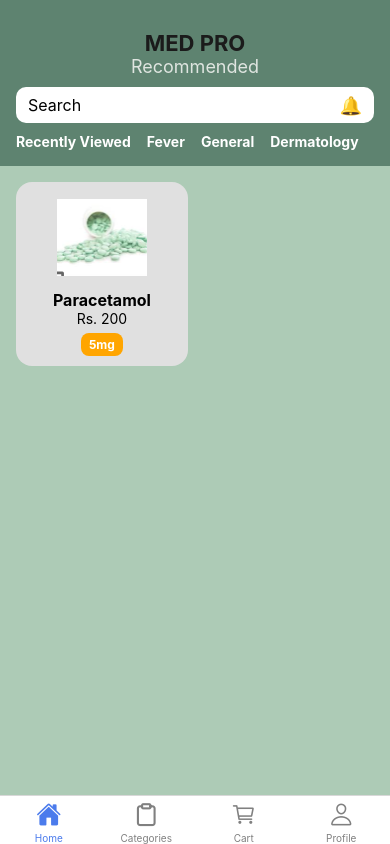
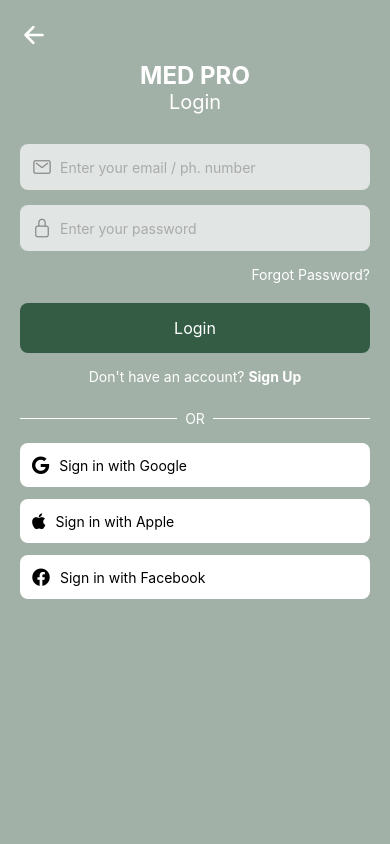
Before and after one commit to DuaArshad-1/MedProFrontE, a React Native app: screen /BottomTab in a window 390 px wide. Built offline with nearby package versions, Linux system fonts and the light colour scheme; what react-native-responsive-fontsize would draw is missing.

Commit message:
added 2 APIs integration

```diff
--- a/App.js
+++ b/App.js
@@ -17,7 +17,7 @@ import HomePage from './screens/HomePage';
 import MedicineCard from './screens/MedicineCard';
 import ForgotPassword from './screens/ForgotPassword';
 import SignupPage from './screens/SignupPage';
-import Camera from './screens/CameraScreen';
+// import Camera from './screens/CameraScreen';
 import EditProfile from './screens/EditProfileScreen';
 import DeliveryDetail from "./screens/DeliveryDetails";
 import PendingO from "./screens/PendingOrders";
--- a/config.js
+++ b/config.js
@@ -2,4 +2,10 @@
 //     const hostUri = Constants.manifest?.hostUri || Constants.expoConfig?.hostUri;
 //     return hostUri?.split(':')[0] || 'localhost';
 //   };
-export const BASE_URL = 'http://192.168.1.4:3000';
+// export const {BASE_URL} = 'http://192.168.10.36:3000';
+import axios from 'axios';
+const  axiosInstance = axios.create({
+    baseURL: 'http://192.168.10.36:3000', // your backend URL here
+  });
+
+export default axiosInstance;
--- a/package.json
+++ b/package.json
@@ -34,6 +34,7 @@
   },
   "devDependencies": {
     "@babel/core": "^7.26.0",
+    "@react-native-community/cli": "^18.0.0",
     "expo-cli": "^4.9.1",
     "metro": "^0.82.0"
   },
--- a/screens/HomePage.js
+++ b/screens/HomePage.js
@@ -1,4 +1,4 @@
-import React from 'react';
+import React, { use } from 'react';
 import { ScrollView } from 'react-native';
 import {
   View,
@@ -11,8 +11,10 @@ import {
   SafeAreaView,
   StatusBar,
 } from 'react-native';
+import { useEffect } from 'react';
+import { useState } from 'react';
 import { useNavigation } from '@react-navigation/native';
-
+import axiosInstance from '../config';
 const products = [
   {
     id: '1',
@@ -27,17 +29,53 @@ const products = [
 const HomePage = () => {
   const navigation = useNavigation();
   const [selectedCategory, setSelectedCategory] = React.useState(null);
+  const [products, setProducts] = useState([]);
+  // const [loading, setLoading] = useState(true);
+  const [categories, setCategories] = useState([]);
+  // const [selectedCategoryId, setSelectedCategoryId] = useState(null);
+  useEffect(() => {
+    fetchProducts();
+  }
+  , []);
+  const fetchProducts = async () => {
+    try {
+      const response = await axiosInstance.get('/medicines/'); // Adjust the endpoint as needed
+      setProducts(response.data.medicines); // Adjust based on your API response structure
+      // console.log('Products:', response.data);
+      setLoading(false);
+    } catch (error) {
+      console.error('Error fetching products:', error);
+      setLoading(false);
+    }
+  }
+  const fetchCategories = async (name) => {
+    try {
+      const response = await axiosInstance.get(`/category/${name}`); // Adjust the endpoint as needed
+      setCategories(response.data.categories); // Adjust based on your API response structure
+      console.log('Categories:', response.data);
+    } catch (error) {
+      console.error('Error fetching categories:', error);
+    }
+  }
+
   const renderProduct = ({ item }) => (
     <TouchableOpacity
       style={styles.card}
       onPress={() => navigation.navigate('MedCard', { product: item })}
     >
       <Image source={require('../assets/medpro4.png')}style={styles.productImage}resizeMode="contain"/>
+
       <Text style={styles.productName}>{item.name}</Text>
-      <Text style={styles.productPrice}>Rs. {item.price}</Text>
-      <View style={styles.dosageTag}>
-        <Text style={styles.dosageText}>{item.dosage}</Text>
-      </View>
+      <Text style={styles.productPrice}>Rs. {item.variants[0].price}</Text>
+
+      {item.variants.map((variant, index) => (
+        <View key={index}>
+
+          <View style={styles.dosageTag}>
+            <Text style={styles.dosageText}>{variant.mg} mg</Text>
+          </View>
+        </View>
+  ))}
     </TouchableOpacity>
   );
 
@@ -60,7 +98,7 @@ const HomePage = () => {
   contentContainerStyle={styles.categories}
 >
 {[
-  'Recently Viewed',
+  'General',
   'Fever',
   'General',
   'Dermatology',
@@ -83,7 +121,7 @@ const HomePage = () => {
         styles.categoryButton,
         selectedCategory === cat && styles.categoryButtonSelected,
       ]}
-      onPress={() => setSelectedCategory(cat)}
+      onPress={() => fetchCategories(cat)}
     >
       <Text style={[
         styles.categoryText,
--- a/screens/LandingPage.js
+++ b/screens/LandingPage.js
@@ -9,9 +9,7 @@ import {
 const LandingPage = ({ navigation }) => {
   useEffect(() => {
     const timer = setTimeout(() => {
-      navigation.replace('Main', {
-        screen: 'Home'
-      });
+      navigation.replace( 'Login');
     }, 3000); // 3 seconds delay
 
     return () => clearTimeout(timer); // cleanup on unmount
--- a/screens/LoginPage.js
+++ b/screens/LoginPage.js
@@ -1,116 +1,10 @@
-// import React, { useState } from "react";
-// import {
-//   View,
-//   Text,
-//   TextInput,
-//   TouchableOpacity,
-//   StyleSheet,
-//   KeyboardAvoidingView,
-//   Platform,
-//   Alert,
-// } from "react-native";
-// import { useNavigation } from "@react-navigation/native";
-
-// const LoginPage = () => {
-//   const navigation = useNavigation();
-//   const [identifier, setIdentifier] = useState("");
-//   const [password, setPassword] = useState("");
-
-//   const handleLogin = () => {
-//     if (!identifier.trim() || !password.trim()) {
-//       Alert.alert("Error", "Please enter your username, email, or phone and password.");
-//       return;
-//     }
-//     Alert.alert("Success", "Login functionality will be added soon!");
-//   };
-
-//   return (
-//     <KeyboardAvoidingView
-//       behavior={Platform.OS === "ios" ? "padding" : "height"}
-//       style={styles.container}
-//     >
-//       <Text style={styles.title}>Login to MedPro</Text>
-
-//       <TextInput
-//         style={styles.input}
-//         placeholder="Username, Email or Phone"
-//         autoCapitalize="none"
-//         value={identifier}
-//         onChangeText={setIdentifier}
-//       />
-//       <TextInput
-//         style={styles.input}
-//         placeholder="Password"
-//         secureTextEntry
-//         autoCapitalize="none"
-//         value={password}
-//         onChangeText={setPassword}
-//       />
-
-//       <TouchableOpacity style={styles.loginButton} onPress={handleLogin}>
-//         <Text style={styles.loginText}>Login</Text>
-//       </TouchableOpacity>
-
-//       <TouchableOpacity onPress={() => navigation.navigate("Register")}>
-//         <Text style={styles.registerText}>Don’t have an account? Sign Up</Text>
-//       </TouchableOpacity>
-//     </KeyboardAvoidingView>
-//   );
-// };
-
-// const styles = StyleSheet.create({
-//   container: {
-//     flex: 1,
-//     alignItems: "center",
-//     justifyContent: "center",
-//     backgroundColor: "#fff",
-//     paddingHorizontal: 20,
-//   },
-//   title: {
-//     fontSize: 36,
-//     fontWeight: "bold",
-//     color: "#007bff",
-//     marginBottom: 30,
-//   },
-//   input: {
-//     width: "100%",
-//     padding: 12,
-//     borderWidth: 1,
-//     borderColor: "#ccc",
-//     borderRadius: 10,
-//     marginBottom: 15,
-//     fontSize: 16,
-//   },
-//   loginButton: {
-//     backgroundColor: "#007bff",
-//     paddingVertical: 12,
-//     paddingHorizontal: 40,
-//     borderRadius: 25,
-//     marginTop: 10,
-//   },
-//   loginText: {
-//     color: "#fff",
-//     fontSize: 18,
-//     fontWeight: "bold",
-//   },
-//   registerText: {
-//     marginTop: 15,
-//     color: "#007bff",
-//     fontSize: 16,
-//   },
-// });
-
-// export default LoginPage;
-import { BASE_URL } from '../config'; // adjust the path
-
-
-
+import axiosInstance  from '../config'; // adjust the path
 import React, { useState } from 'react';
 import {
   View, Text, TextInput, TouchableOpacity, StyleSheet, Image
 } from 'react-native';
 import AsyncStorage from '@react-native-async-storage/async-storage';
-import axios from 'axios';
+// import axios from 'axios';
 import { useNavigation } from '@react-navigation/native';
 import { Ionicons, FontAwesome5 } from '@expo/vector-icons';
 
@@ -120,25 +14,29 @@ const LoginPage = () => {
   const navigation = useNavigation();
 
   const handleLogin = async () => {
-    // try {
-    //   const res = await axios.post(${BASE_URL}/users/login, {
-    //     emailOrPhone: identifier,
-    //     password
-    //   });
-    //   const { token } = res.data;
-    //   await AsyncStorage.setItem('token', res.data.token);
-    //   await AsyncStorage.setItem('user', JSON.stringify(res.data.user));
+    try {
+      const res = await axiosInstance.post('/users/login', {
+        emailOrPhone: identifier,
+        password: password,
+      });
+      console.log('Login response:', res.data);
+      // const { token } = res.data;
+      await AsyncStorage.setItem('token', res.data.token);
+      await AsyncStorage.setItem('user', JSON.stringify(res.data.user));
 
-    //   navigation.navigate("Profile");
-    // } catch (err) {
-    //   console.error(err);
-    //   Alert.alert('Login Failed', err?.response?.data?.message || 'Please check your credentials.');
+      navigation.navigate('Main', {
+        screen: 'Home',
+        params: { user: res.data.user }
+      });
+    } catch (err) {
+      console.error(err);
+      Alert.alert('Login Failed', err?.response?.data?.message || 'Please check your credentials.');
 
-    // }
+    }
     // navigation.navigate('Profile');
-    navigation.navigate('Main', {
-      screen: 'Profile'
-    });
+    // navigation.navigate('Main', {
+    //   screen: 'Profile'
+    // });
 
   };
 
```
Also changed, not shown: 1 other file (tests, documents, lock files or other folders).
